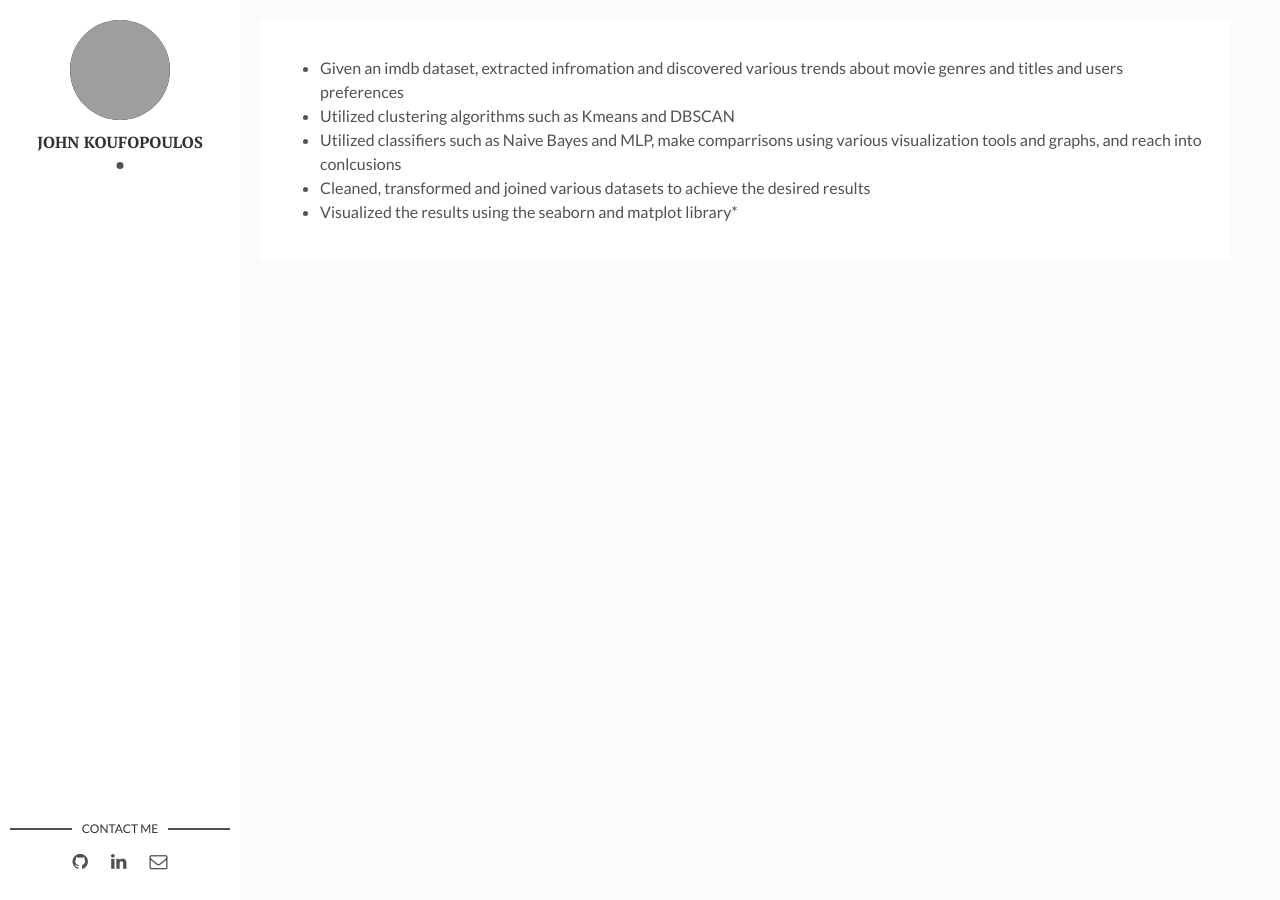
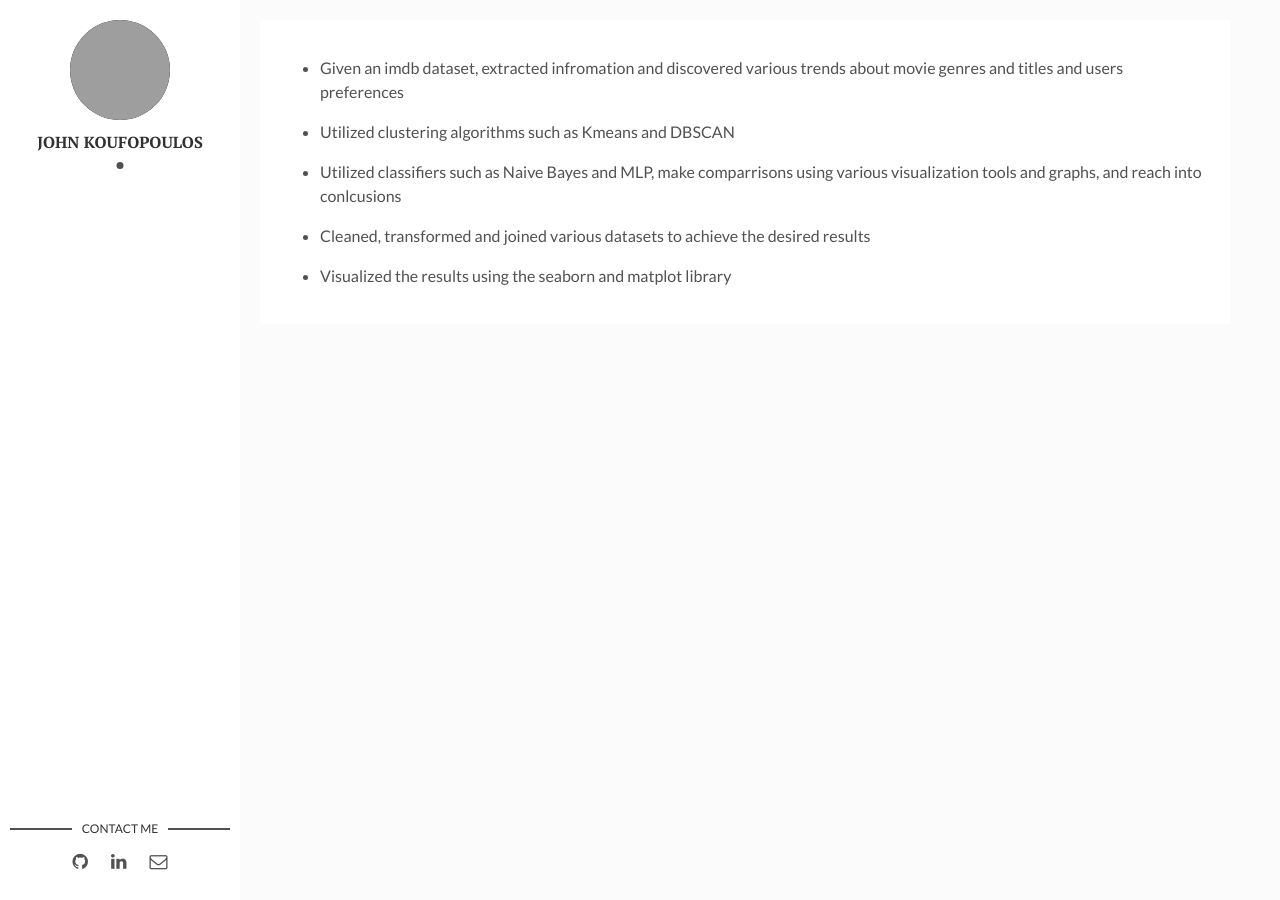
Before and after one commit to JohnKouf99/johnkouf99.github.io, a Jekyll site: the page built from _posts/2024-07-20-machine-learning-project.markdown, in a window 1280 px wide. Built offline with Jekyll 4.4.1, drawn with Linux system fonts in a browser that asks for light colours; our own code applies the rules of GitHub Pages for plain Markdown files; grey boxes are pictures that could not be loaded.

```diff
--- a/_posts/2024-07-20-machine-learning-project.markdown
+++ b/_posts/2024-07-20-machine-learning-project.markdown
@@ -5,7 +5,11 @@ date: 2024-07-20 00:00:00 +0300
 ---
 
 * Given an imdb dataset, extracted infromation and discovered various trends about movie genres and titles and users preferences
+
 * Utilized clustering algorithms such as Kmeans and DBSCAN
+
 * Utilized classifiers such as Naive Bayes and MLP, make comparrisons using various visualization tools and graphs, and reach into conlcusions
+
 * Cleaned, transformed and joined various datasets to achieve the desired results
-* Visualized the results using the seaborn and matplot library*
+
+* Visualized the results using the seaborn and matplot library
```
